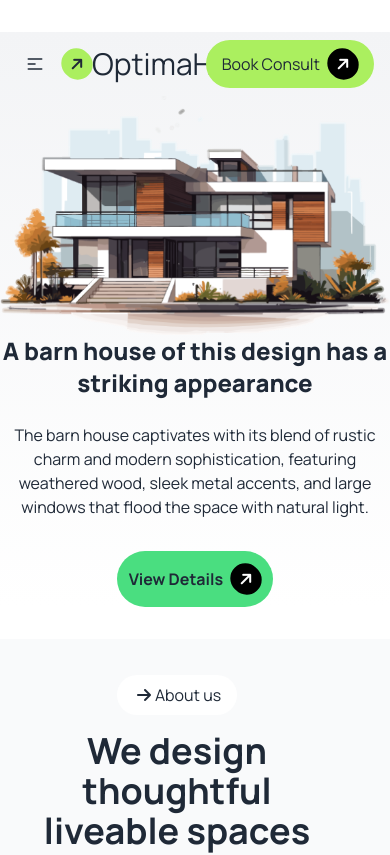
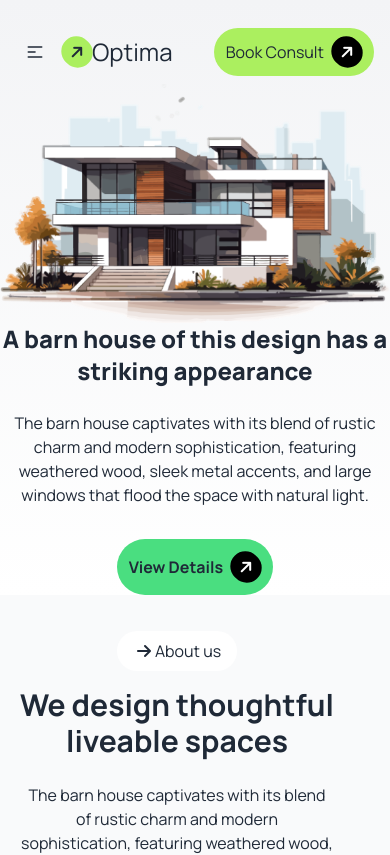
Before and after one commit to muin99/Optima, a plain HTML site: page index.html in a window 390 px wide. Shown: the top 855 px of the page. Drawn offline with nearby package versions, Linux system fonts and the light colour scheme.

Commit message:
Fixed some problems

```diff
--- a/index.html
+++ b/index.html
@@ -20,9 +20,10 @@
 
 <body class="font-manrope ">
     <!-- Header -->
-    <header class="container mx-auto my-8 bg-gradient-to-b from-gray-100 to-white">
+    <header>
         <!-- navbar -->
-        <nav>
+        <section class="bg-gradient-to-b from-gray-100 to-white">
+            <nav class="mx-0 pt-5 md:mx-8">
                 <div class="navbar">
                     <div class="navbar-start">
                         <div class="dropdown">
@@ -44,7 +45,7 @@
                         </div>
                         <div class="flex justify-center items-center">
                             <i class="fa-solid fa-arrow-right bg-[#ABEF5F] rounded-full p-2 -rotate-45"></i>
-                        <a class="text-3xl">OptimaHomes</a>
+                            <a class="text-2xl">Optima</a>
                         </div>
                     </div>
                     <div class="navbar-center hidden lg:flex">
@@ -59,7 +60,7 @@
                     <div class="navbar-end gap-5">
                         <i class="fa-solid fa-cart-shopping hidden md:block  bg-white p-3 rounded-full"></i>
                         <i class=" fa-solid fa-magnifying-glass hidden md:block bg-white p-3 rounded-full"></i>
-                    <button class="bg-[#ABEF5F] py-2 px-4 rounded-full mr-2 sm:">Book Consult<i
+                        <button class="bg-[#ABEF5F] py-2 px-3 rounded-full mr-2 sm:">Book Consult<i
                                 class="fa-solid fa-arrow-right text-white bg-black rounded-full  ml-2 p-2 -rotate-45"></i></button>
                     </div>
                 </div>
@@ -77,10 +78,12 @@
                         appearance</h1>
                     <p class="mb-8">The barn house captivates with its blend of rustic charm and modern sophistication,
                         featuring
-                    weathered wood, sleek metal accents, and large windows that flood the space with natural light.</p>
+                        weathered wood, sleek metal accents, and large windows that flood the space with natural light.
+                    </p>
                     <button class="bg-green-400 p-3 rounded-full  font-bold">View Details<i
                             class="fa-solid fa-arrow-right text-white bg-black rounded-full  ml-2 p-2 -rotate-45"></i></button>
                 </div>
+            </section>
         </section>
     </header>
     <!-- Main -->
@@ -95,7 +98,7 @@
                 </div>
                 <!-- text-section -->
                 <div class="text-center md:text-start">
-                    <h1 class="text-4xl font-bold mb-6">We design thoughtful liveable spaces</h1>
+                    <h1 class="text-3xl md:text-4xl font-bold mb-6">We design thoughtful liveable spaces</h1>
                     <p>The barn house captivates with its blend of rustic charm and modern sophistication, featuring
                         weathered wood, sleek metal accents.</p>
                 </div>
@@ -284,7 +287,7 @@
                 </ul>
             </div>
             <div>
-                <button class="git  md:bg-[#ABEF5F] text-black font-bold py-2 px-4 rounded-full mr-2 ">Book Consult<i
+                <button class="bg-[#ABEF5F] text-black font-bold py-2 px-4 rounded-full mr-2 ">Book Consult<i
                         class="fa-solid fa-arrow-right text-white bg-black rounded-full  ml-2 p-2 -rotate-45"></i></button>
             </div>
         </aside>
```
Lines whose indentation alone changed are shown as unchanged.
